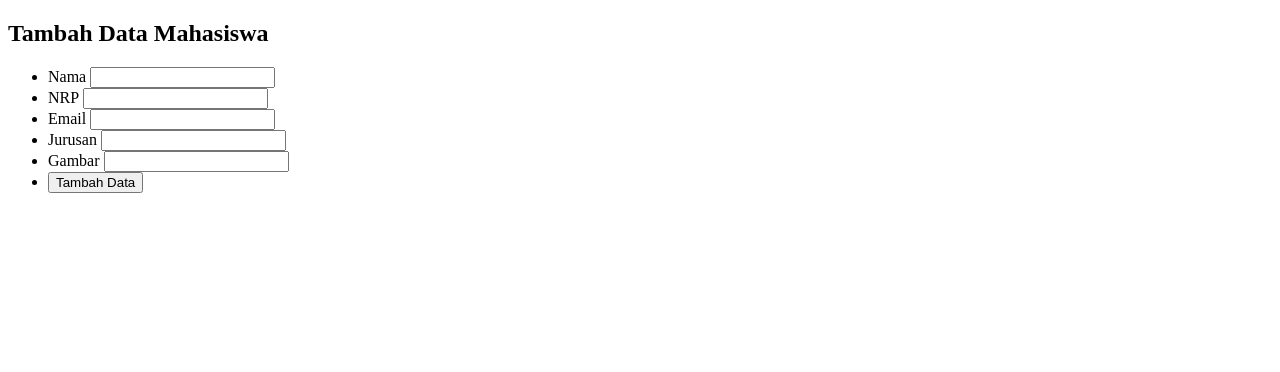
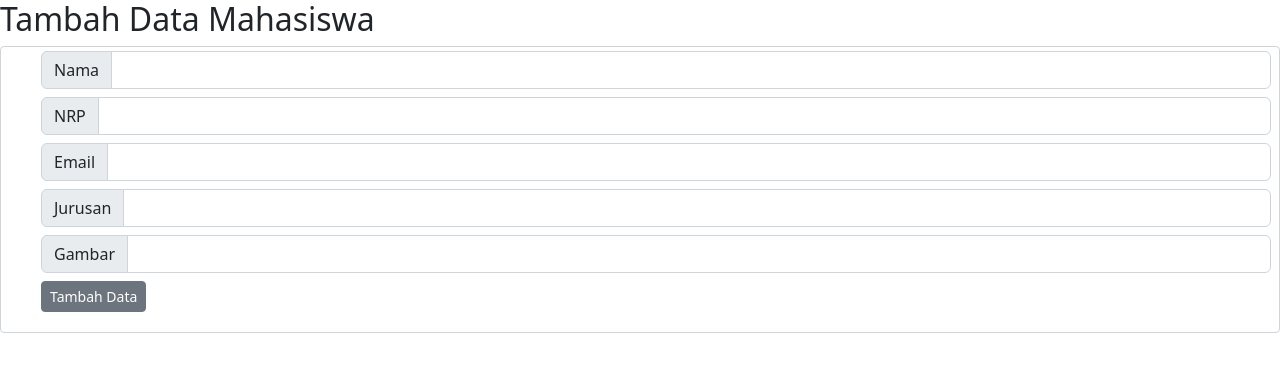
Before and after one commit to kyasa422/Belajar-PHP, a PHP site: page /tambah.php in a window 1280 px wide. Shown: the top 372 px of the page. Run offline with PHP 8.4, Linux system fonts and the light colour scheme.

Commit message:
mengubah sedikittampila

```diff
--- a/pertemuan2/tambah.php
+++ b/pertemuan2/tambah.php
@@ -35,34 +35,37 @@ if( isset($_POST["submit"])){
     <meta charset="UTF-8">
     <meta http-equiv="X-UA-Compatible" content="IE=edge">
     <meta name="viewport" content="width=device-width, initial-scale=1.0">
+      <!-- //bootstrap -->
+    <link rel="stylesheet" href="https://cdn.jsdelivr.net/npm/bootstrap@5.2.0/dist/css/bootstrap.min.css" integrity="sha384-gH2yIJqKdNHPEq0n4Mqa/HGKIhSkIHeL5AyhkYV8i59U5AR6csBvApHHNl/vI1Bx" crossorigin="anonymous">
+
     <title>Tambah Data</title>
 </head>
 <body>
     <h2>Tambah Data Mahasiswa</h2>
 
-    <form action="" method="post">
-        <ul>
-            <li>
-                <label for="nama"> Nama </label>
-                <input type="text" name="nama" id="nama" required>
+    <form action="" method="post" class="form-control form-control-sm" >
+        <ul >
+            <li class="input-group mb-2 ">
+                <label for="nama" class="input-group-text  "> Nama </label>
+                <input type="text" name="nama" id="nama" required class="form-control">
             </li>
-            <li>
-                <label for="nrp"> NRP</label>
-                <input type="text" name="nrp" id="nrp" required>
+            <li class="input-group mb-2">
+                <label for="nrp" class="input-group-text"> NRP</label>
+                <input type="text" name="nrp" id="nrp" required class="form-control">
             </li>
-            <li>
-                <label for="email">Email</label>
-                <input type="text" name="email" id="email" required>
+            <li class=" input-group mb-2">
+                <label for="email" class="input-group-text">Email</label>
+                <input type="text" name="email" id="email" required class="form-control">
             </li>
-            <li>
-                <label for="">Jurusan</label>
-                <input type="text" name="jurusan" id="jurusan" required>
+            <li class="input-group mb-2">
+                <label for="" class="input-group-text">Jurusan</label>
+                <input type="text" name="jurusan" id="jurusan" required class="form-control">
             </li>
-            <li>
-                <label for="gambar">Gambar</label>
-                <input type="text" name="gambar" id="gambar" required>
+            <li class="input-group mb-2">
+                <label for="gambar" class="input-group-text">Gambar</label>
+                <input type="text" name="gambar" id="gambar" required class="form-control">
             </li>
-            <li> <button type="submit" name="submit"> Tambah Data</button></li>
+             <button type="submit" name="submit" class="btn btn-secondary btn-sm"> Tambah Data</button>
         </ul>
 
     </form>
```
